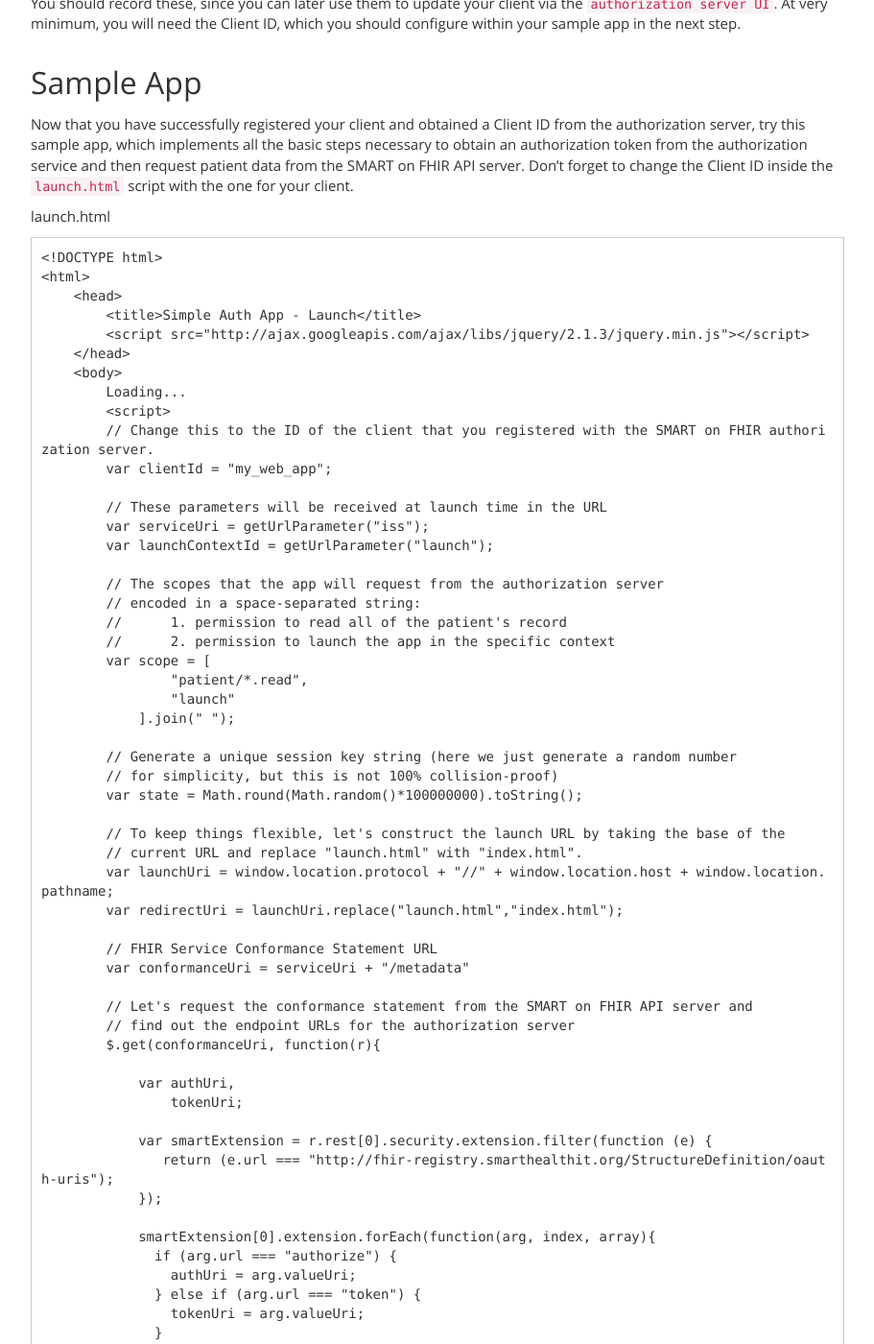
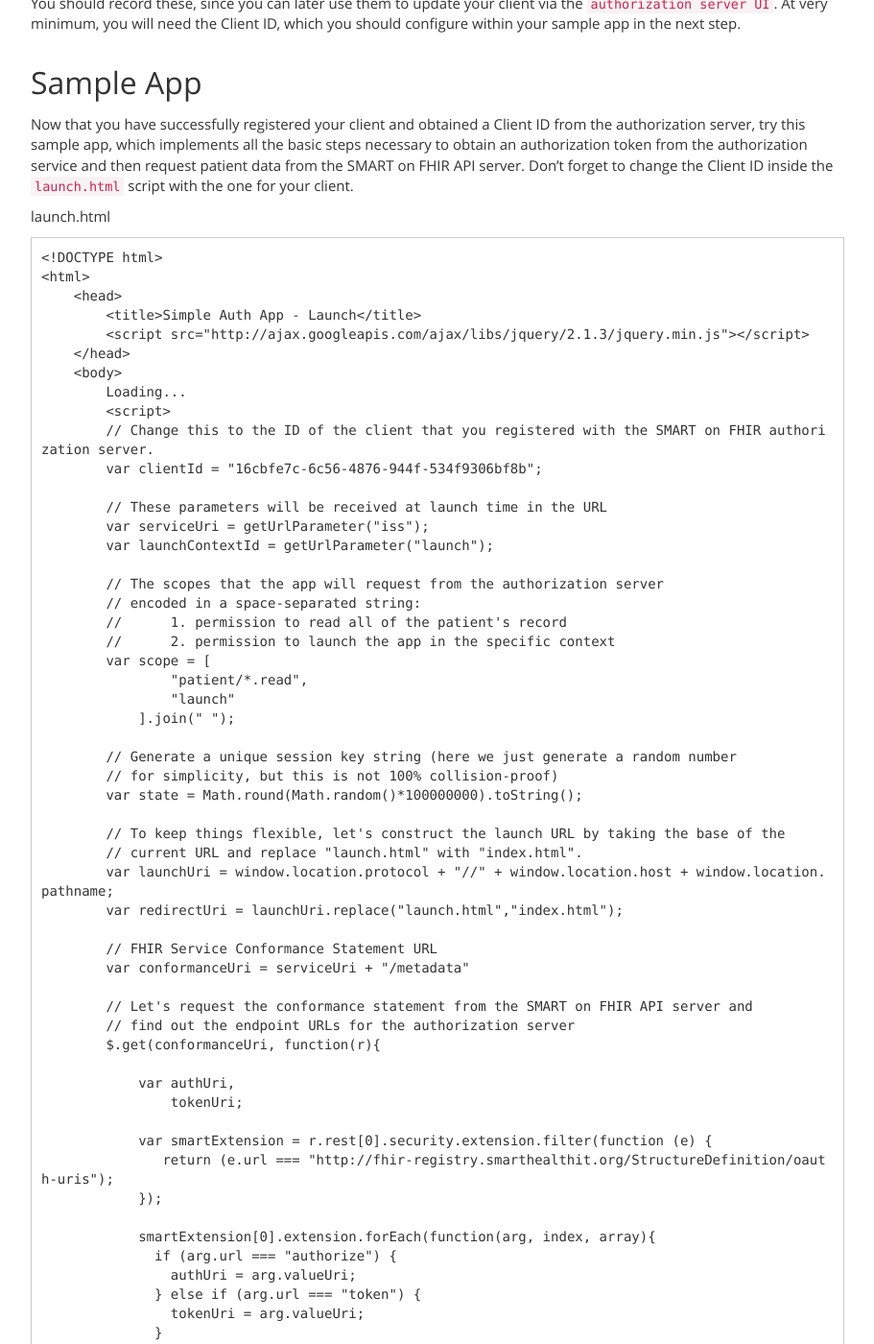
Before and after one commit to smart-on-fhir/smart-on-fhir.github.io, a Jekyll site: the page built from tutorials/authorization/index.md, in a window 1280 px wide and 1400 px high, scrolled down 1674 px. Shown: the whole window at 96% size, without its empty margins (38-949 px from the left). Built offline with Jekyll 4.4.1, drawn with Linux system fonts in a browser that asks for light colours; Markdown is read by kramdown in place of the engine named in the settings; some of the changed text lies outside the part shown.

Commit message:
Reset the sample client id for the authorization app example

```diff
--- a/tutorials/authorization/index.md
+++ b/tutorials/authorization/index.md
@@ -66,7 +66,7 @@ launch.html
         Loading...
         <script>
         // Change this to the ID of the client that you registered with the SMART on FHIR authorization server.
-        var clientId = "my_web_app";
+        var clientId = "16cbfe7c-6c56-4876-944f-534f9306bf8b";
 
         // These parameters will be received at launch time in the URL
         var serviceUri = getUrlParameter("iss");
```
